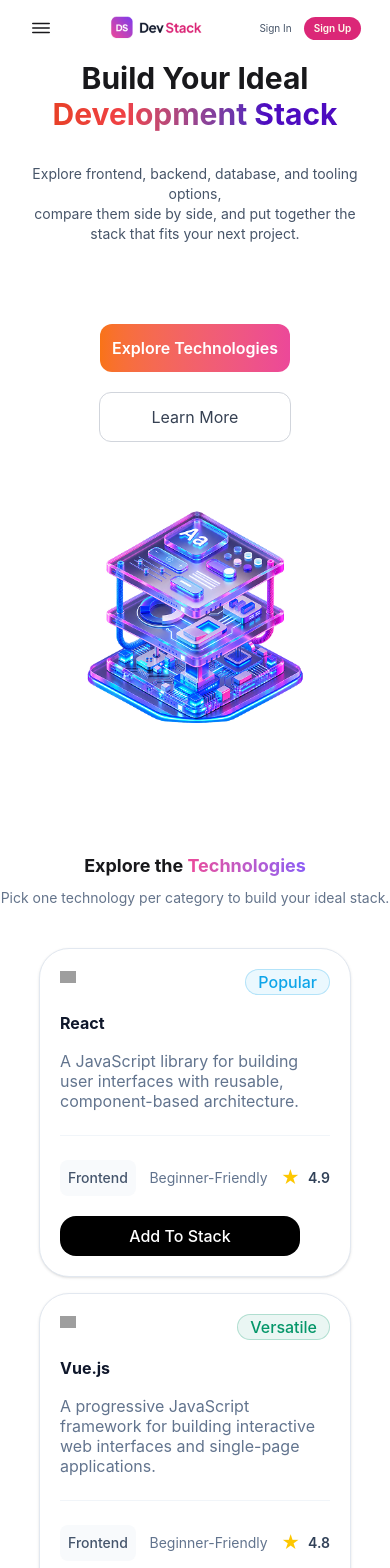
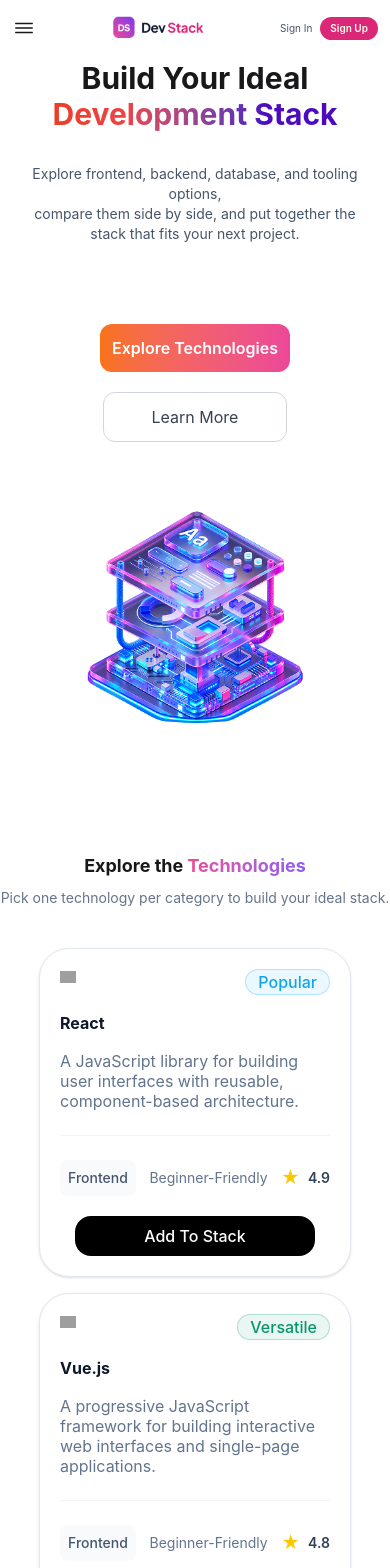
Before and after one commit to shahidul91325/Assignment-5, a React (Vite) app: page / in a window 390 px wide. Shown: the top 1568 px of the page. Built offline with nearby package versions, Linux system fonts and the light colour scheme; grey boxes are pictures that could not be loaded.

Commit message:
Some-Issues-Are-Solve

```diff
--- a/src/Components/Hero.tsx
+++ b/src/Components/Hero.tsx
@@ -13,7 +13,7 @@
           </p>
           <div className='flex flex-col justify-center items-center lg:flex lg:flex-row lg:justify-start lg:items-center'>
             <button className=' bg-linear-to-r from-[#F97316] - to-[#EC4899] px-3 py-3 text-white font-semibold rounded-xl lg:mr-8 mb-5'>Explore Technologies</button>
-          <button className='border border-gray-300 lg:px-15 lg:py-3 rounded-xl text-gray-700 lg:text-sm px-13 py-3 '>Learn More</button>
+          <button className='border border-gray-300 lg:px-15 lg:py-3 rounded-xl text-gray-700 lg:text-sm px-12 py-3 '>Learn More</button>
           </div>
         </div>
         <div className='flex justify-center items-center'>
--- a/src/Components/Nav.tsx
+++ b/src/Components/Nav.tsx
@@ -4,7 +4,7 @@
 const Nav = () => {
     return (
         <div className='fixed top-0 left-0 w-full z-50 bg-white'>
-            <div className=' md:flex md:justify-center md:items-center lg:flex lg:justify-between lg:items-center lg:mx-30 flex justify-around items-center py-4'>
+            <div className=' md:flex md:justify-center md:items-center lg:flex lg:justify-between lg:items-center lg:mx-30 flex justify-between mx-3 py-4'>
                 <div className='lg:hidden md:hidden text-2xl '>
                     <IoIosMenu />
                 </div>
@@ -22,7 +22,7 @@
                 </div>
                 <div className='md:flex md:justify-center md:items-center lg:flex lg:justify-center lg:items-center flex justify-center items-center'>
                     <p className=' lg:text-sm text-[10px] text-[#475569]'>Sign In</p>
-                    <button className='bg-[#DB2777] rounded-3xl lg:py-2 lg:px-4 text-amber-50 lg:ml-4 md:ml-2 font-semibold px-2.5 py-1 md:text-sm lg:text-sm text-[10px] ml-3'>Sign Up</button>
+                    <button className='bg-[#DB2777] rounded-3xl lg:py-2 lg:px-4 text-amber-50 lg:ml-4 md:ml-2 font-semibold px-2.5 py-1 md:text-sm lg:text-sm text-[10px] ml-2'>Sign Up</button>
                 </div>
             </div>
         </div>
--- a/src/Components/SkillCard.tsx
+++ b/src/Components/SkillCard.tsx
@@ -119,7 +119,8 @@
               </div>
 
               {/* Button */}
-              <button
+              <div className='flex justify-center items-center'>
+                <button
                 onClick={() => handleAddClick(skill)}
                 disabled={isSelected}
                 type="button"
@@ -127,13 +128,14 @@
               >
                 {isSelected ? '✓ Added To Stack' : 'Add To Stack'}
               </button>
+              </div>
             </div>
           );
         })}
       </div>
-       <div className="w-full mx-auto my-5 lg:sticky lg:top-20 lg:self-start lg:my-0 lg:w-[35%] lg:mx-0 flex justify-center items-center">
+       <div className="w-full mx-auto my-5 lg:sticky lg:top-20 lg:self-start lg:my-0 lg:w-[35%] lg:mx-0 lg:ml-10 lg:flex lg:justify-start flex justify-center items-center">
 
-    <div className="w-[80%] rounded-[28px] border border-slate-100 bg-white px-5 py-7 shadow-[0_3px_8px_rgba(15,23,42,0.08)] sm:px-7 sm:py-9 lg:px-10 lg:py-11">
+    <div className="w-[80%] lg:w-[65%] rounded-[28px] border border-slate-100 bg-white px-5 py-7 shadow-[0_3px_8px_rgba(15,23,42,0.08)] sm:px-7 sm:py-9 lg:px-10 lg:py-11">
 
       <h2 className="text-xl lg:text-lg font-bold leading-tight text-slate-900">
         Your Stack
```
